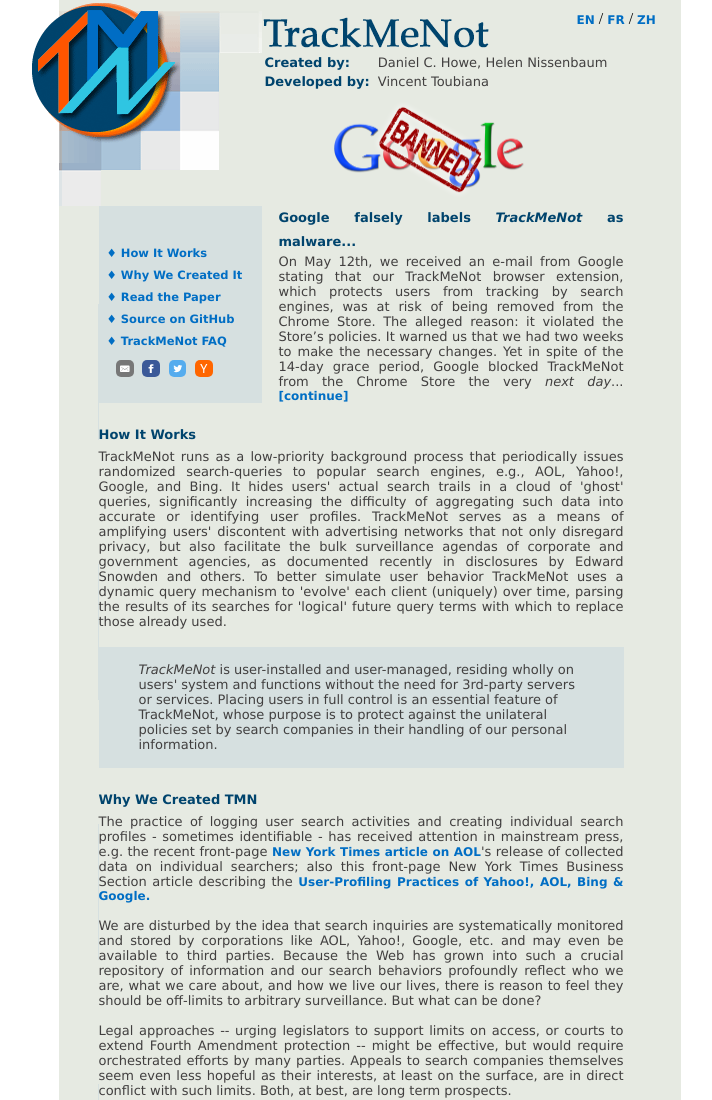
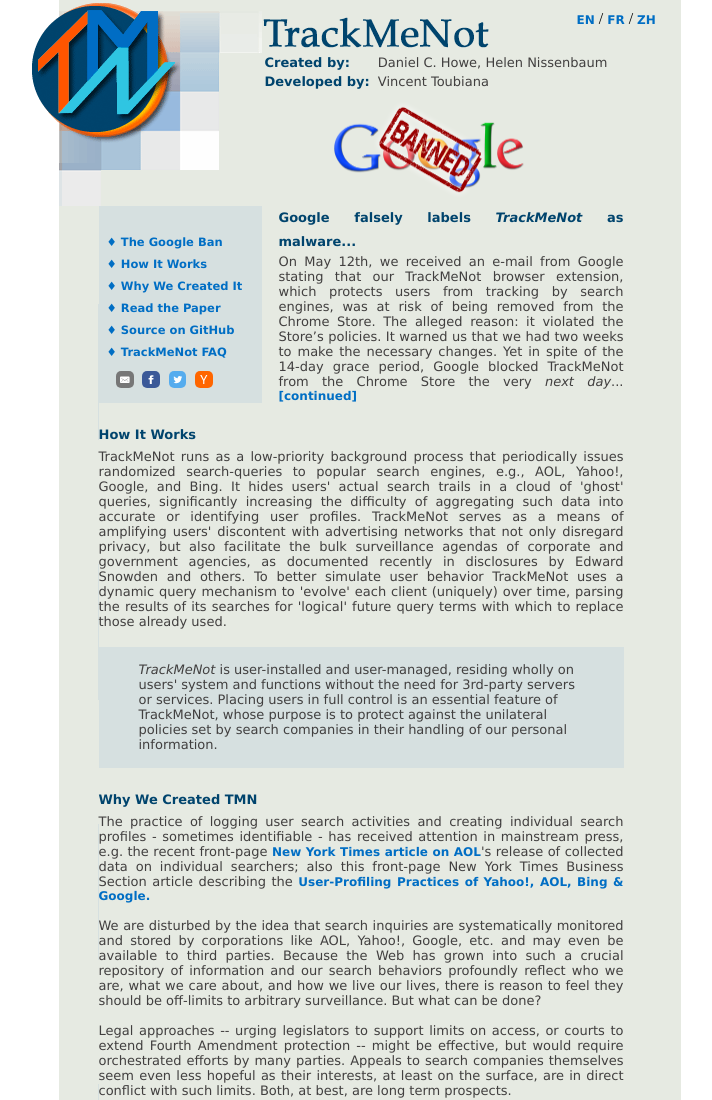
Before and after one commit to dhowe/TrackMeNotWeb, a plain HTML site: page newindex.html in a window 1280 px wide. Shown: the top 1100 px of the page, without its empty margins (286-998 px from the left). Drawn offline with nearby package versions, Linux system fonts and the light colour scheme.

Commit message:
add link in list

```diff
--- a/newindex.html
+++ b/newindex.html
@@ -155,6 +155,11 @@
         </td>
         <td bgcolor=#D6E0E0 width=234>
           <!--144 adjuster --><b><br>
+            <a href="./googleban.html" class=linkList>&nbsp;&nbsp;&diams;
+              <span lang="en">The Google Ban</span>
+              <span lang="fr">The Google Ban</span>
+              <span lang="zh">The Google Ban</span>
+            </a><br>
             <a href="#how" class=linkList>&nbsp;&nbsp;&diams;
               <span lang="en">How It Works</span>
               <span lang="fr">Comment ç marche</span>
@@ -276,7 +281,7 @@
             <span>
               <font face=verdana size=2 color=#413F3F>
                 On May 12th, we received an e-mail from Google stating that our TrackMeNot browser extension, which                protects users from tracking by search engines, was at risk of being removed from the Chrome Store. The                alleged reason: it violated the Store’s policies. It warned us that we had two weeks to make the                necessary changes. Yet in spite of the 14-day grace period, Google blocked TrackMeNot from the Chrome                Store the very <i>next day</i>... <a
-                href="./googleban.html" target="_blank" class=link>[continue]</a></font>
+                href="./googleban.html" target="_blank" class=link>[continued]</a></font>
             </span>
           </div>
           <!-- <div class=block>
```
